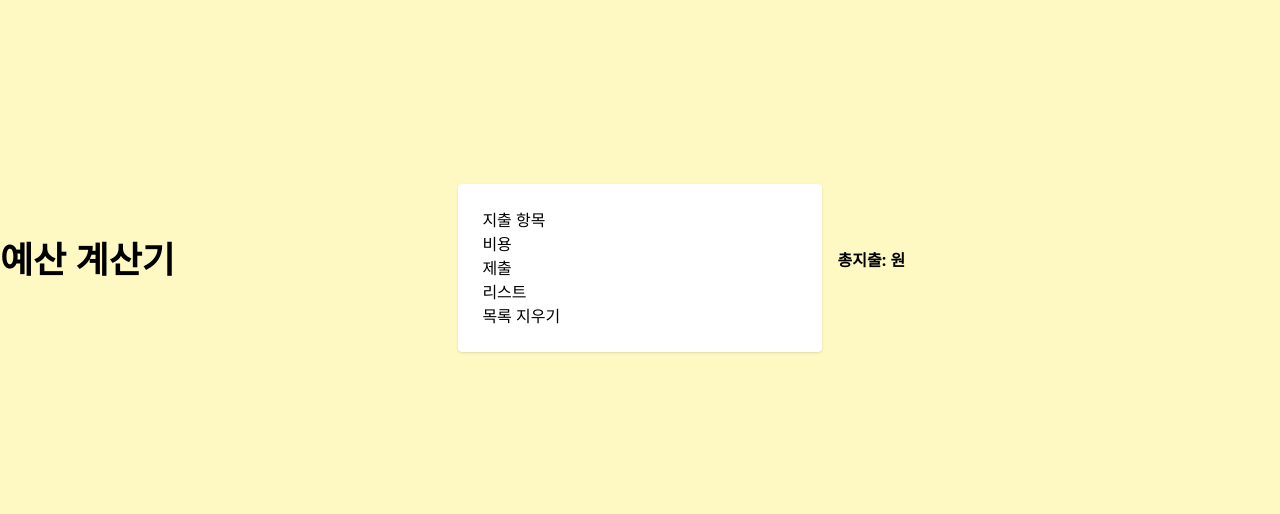
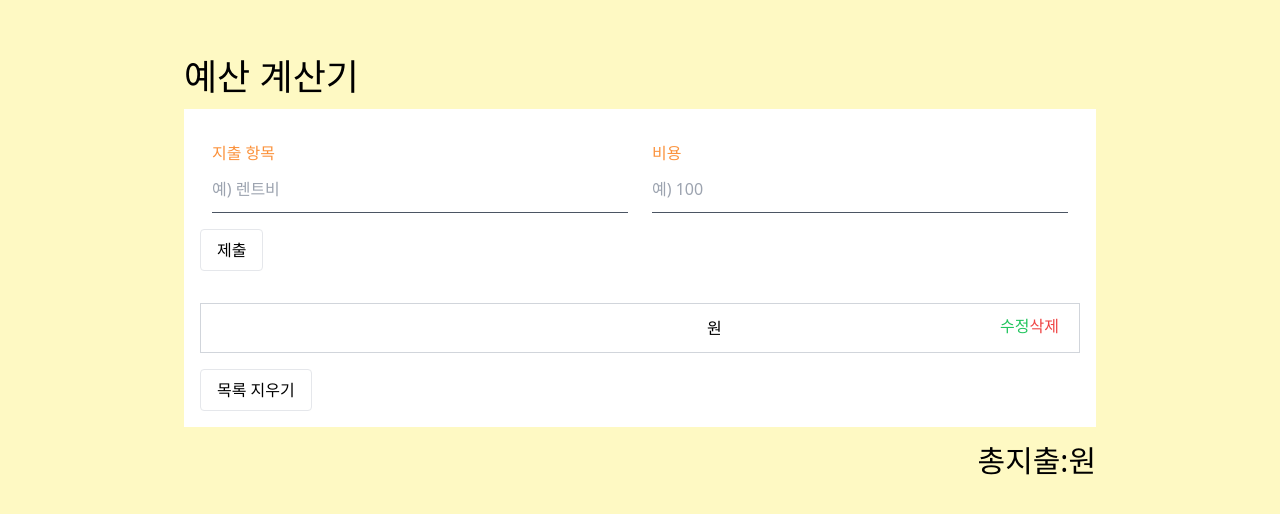
Before and after one commit to solmoonkang/react-basics, a React (Create React App) app in the folder budget-calculator-app/: page / in a window 1280 px wide. Shown: the part 132-646 px from the top of the page. Built offline with nearby package versions, Linux system fonts and the light colour scheme.

Commit message:
feat: Implement HTML structure and tailwind CSS in App

```diff
--- a/budget-calculator-app/src/App.js
+++ b/budget-calculator-app/src/App.js
@@ -1,28 +1,28 @@
-import './App.css';
+import "./App.css";
+import React, { useState, useCallback } from "react";
+import ExpenseForm from "./components/ExpenseForm";
+import ExpenseList from "./components/ExpenseList";
 
 function App() {
+
+
   return (
     <div className="flex items-center justify-center w-screen h-screen bg-yellow-100">
-      <div className="text-4xl w-full font-bold mb-4 flex">
-        <h1>예산 계산기</h1>
-      </div>
-
-      <div className="w-full p-6 m-4 bg-white rounded shadow lg:w-3/4 lg:max-w-lg">
-        <div>
-          <div>지출 항목</div> <div>비용</div>
-          <button>제출</button>
+      <div className="w-full p-6 m-4 rounded lg:w-3/4 lg:max-lg">
+        <div className="flex justify-between mb-3 text-4xl">
+          <h1>예산 계산기</h1>
         </div>
-        <div>
-          <div>리스트</div>
-          <button>목록 지우기</button>
+        <ExpenseForm />
+        <ExpenseList />
+        <div className="flex justify-end mt-4">
+          <p className="text-3xl">
+            총지출:
+            <span>원</span>
+          </p>
         </div>
       </div>
-
-      <div className="w-full font-bold mb-4 flex">
-        <h1>총지출: {}원</h1>
-      </div>
     </div>
-  );
+  )
 }
 
 export default App;
```
